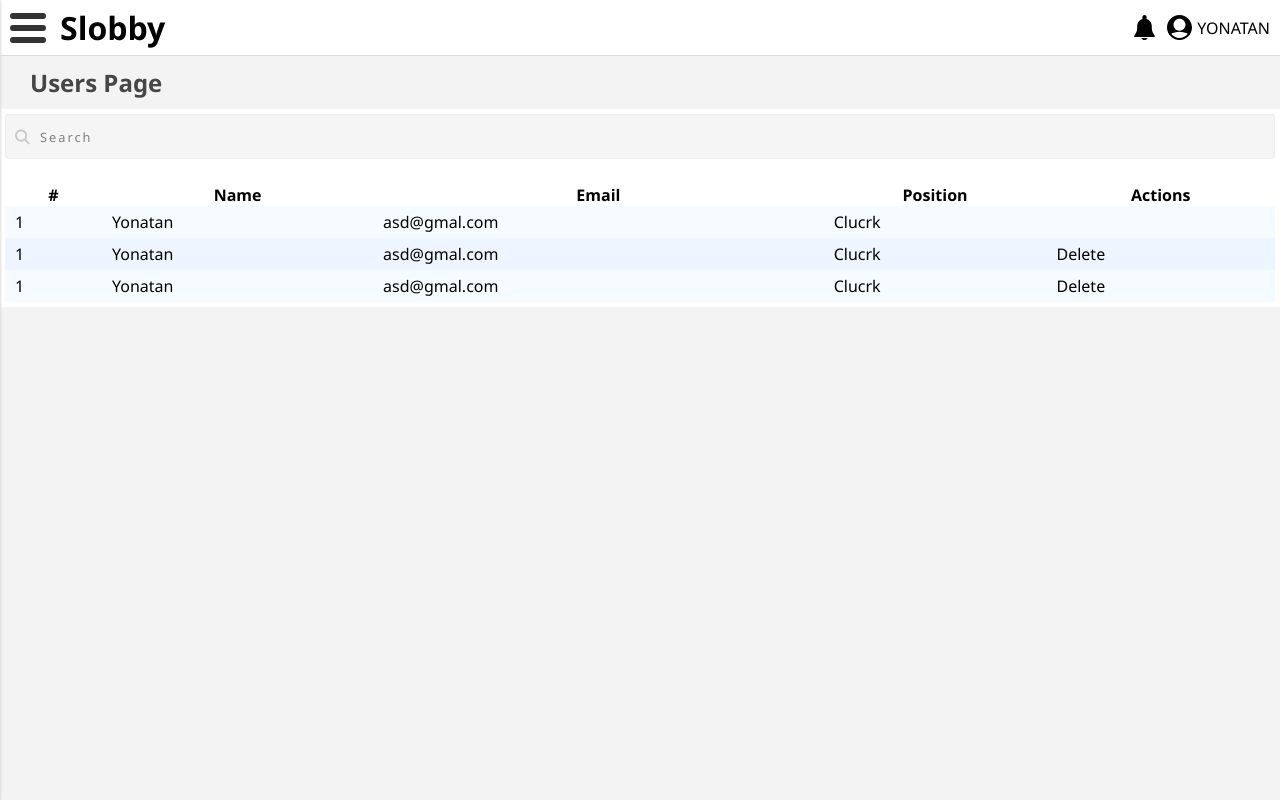
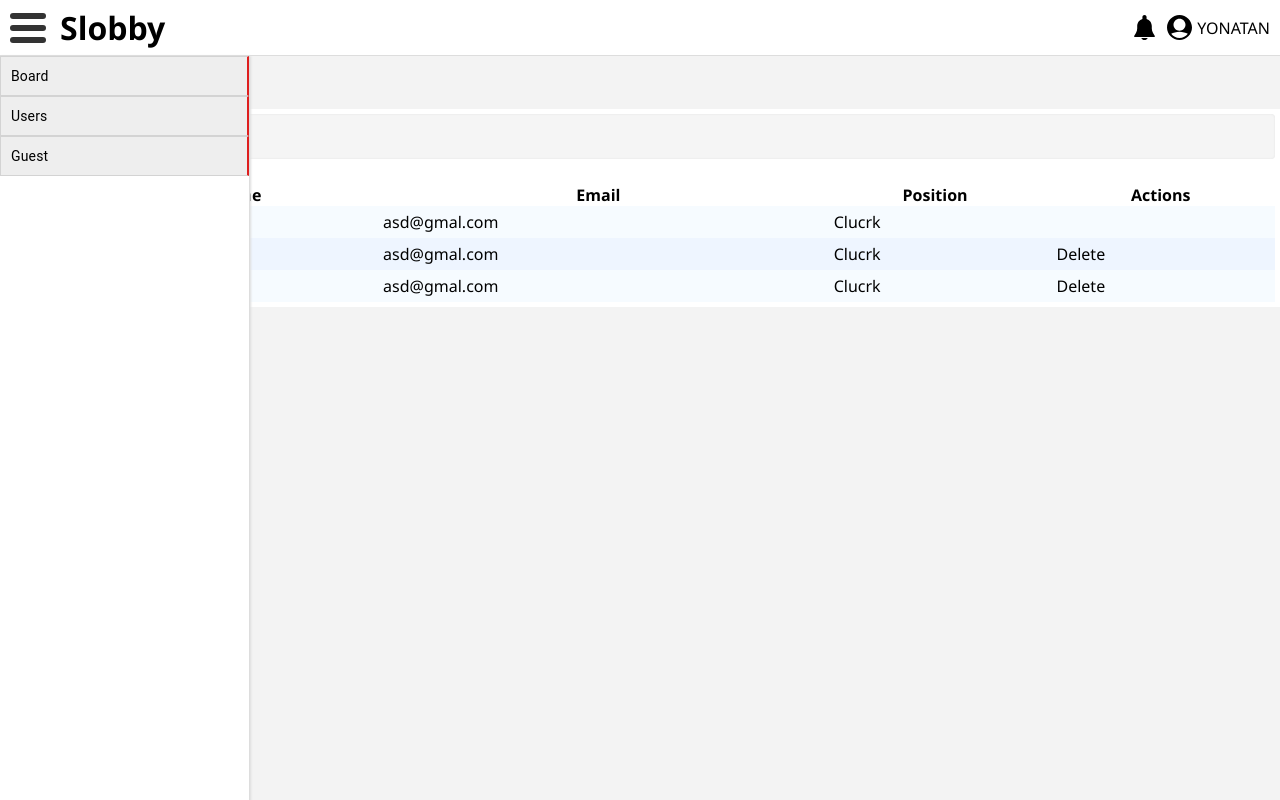
Before and after one commit to yonatansnir/slobby, a React (Create React App) app: page / in a window 1280 px wide. Built offline with nearby package versions, Linux system fonts and the light colour scheme.

Commit message:
added material ui for the styles of menu and added my styles also

```diff
--- a/package.json
+++ b/package.json
@@ -3,6 +3,8 @@
   "version": "0.1.0",
   "private": true,
   "dependencies": {
+    "@material-ui/core": "^4.9.9",
+    "@material-ui/icons": "^4.9.1",
     "@testing-library/jest-dom": "^4.2.4",
     "@testing-library/react": "^9.5.0",
     "@testing-library/user-event": "^7.2.1",
--- a/src/App.js
+++ b/src/App.js
@@ -6,10 +6,16 @@ import Header from './components/header/Header';
 import TasksNotes from './pages/TasksNotes/TasksNotes';
 import Users from './pages/users/Users';
 
+const items = [
+  { name: 'board', label: 'Board' },
+  { name: 'users', label: 'Users' },
+  { name: 'guest', label: 'Guest' },
+]
+
 const App = () => {
   return(
     <div className="wrapper">
-      <Menu />
+      <Menu items = {items} />
       <Header />
       <Users />
       {/* <Login /> */}
--- a/src/components/menu/Menu.jsx
+++ b/src/components/menu/Menu.jsx
@@ -1,14 +1,22 @@
 import React from 'react';
+import List from '@material-ui/core/List'
+import ListItem from '@material-ui/core/ListItem'
+import ListItemText from '@material-ui/core/ListItemText'
 
 const Menu = () => {
     return(
-        <div className="menu">
-            <h1>Slobby</h1>
-            <ul>
-                <li>Board</li>
-                <li>Users</li>
-                <li>Guest</li>
-            </ul>
+        <div className="sidenav">
+            <List disablePadding dense>
+                <ListItem className="menuItem" button>
+                    <ListItemText>Board</ListItemText>
+                </ListItem>
+                <ListItem className="menuItem" button>
+                    <ListItemText>Users</ListItemText>
+                </ListItem>
+                <ListItem className="menuItem" button>
+                    <ListItemText>Guest</ListItemText>
+                </ListItem>
+            </List>
         </div>
     )
 }
--- a/src/components/menu/_menu.scss
+++ b/src/components/menu/_menu.scss
@@ -1,19 +1,32 @@
-.menu{
+.sidenav{
     position: fixed;
     z-index: 10;
-    left: -250px;
-    width: 250px;
+    top: 56px;
     height: 100vh;
     background-color: rgb(255, 255, 255);
     box-shadow: 1px 0px 2px rgb(221, 221, 221);
     border-right: 1px solid rgb(221, 221, 221);
-    ul{
-        list-style: none;
-        li{
-            background-color: rgb(238, 238, 238);
-            border: 1px solid rgb(211, 211, 211);
-            border-right: 2px solid red;
-            padding: 5px 10px;
+
+    .menuItem{
+        background-color: rgb(238, 238, 238);
+        border: 1px solid rgb(211, 211, 211);
+        border-right: 2px solid #DE1E1E;
+        padding: 5px 10px;
+        &:active{
+            border-right-color: #256D2C ;
         }
     }
+    &.close{
+        left: -250px;
+    }
+    &.open{
+        left: 0;
+    }
+   @media #{$break1}{
+        width: 100%;
+   }
+   @media #{$break2open}{
+         width: 250px;
+   }
+
 }
--- /dev/null
+++ b/src/style/_variables.scss
@@ -0,0 +1,5 @@
+//breakpoints
+$break1: "(max-width: 680px)";
+$break2: "(min-width: 681px) and (max-width: 980px)";
+$break2open: "(min-width: 681px)";
+$break3open: "(min-width: 981px)";
--- a/src/style/style.css
+++ b/src/style/style.css
@@ -85,11 +85,10 @@ header .icon {
   fill: #0c075f;
 }
 
-.menu {
+.sidenav {
   position: fixed;
   z-index: 10;
-  left: -250px;
-  width: 250px;
+  top: 56px;
   height: 100vh;
   background-color: white;
   -webkit-box-shadow: 1px 0px 2px #dddddd;
@@ -97,15 +96,35 @@ header .icon {
   border-right: 1px solid #dddddd;
 }
 
-.menu ul {
-  list-style: none;
+.sidenav .menuItem {
+  background-color: #eeeeee;
+  border: 1px solid lightgray;
+  border-right: 2px solid #DE1E1E;
+  padding: 5px 10px;
 }
 
-.menu ul li {
-  background-color: #eeeeee;
-  border: 1px solid lightgray;
-  border-right: 2px solid red;
-  padding: 5px 10px;
+.sidenav .menuItem:active {
+  border-right-color: #256D2C;
+}
+
+.sidenav.close {
+  left: -250px;
+}
+
+.sidenav.open {
+  left: 0;
+}
+
+@media (max-width: 680px) {
+  .sidenav {
+    width: 100%;
+  }
+}
+
+@media (min-width: 681px) {
+  .sidenav {
+    width: 250px;
+  }
 }
 
 header {
--- a/src/style/style.scss
+++ b/src/style/style.scss
@@ -1,5 +1,6 @@
 @import './config';
 @import './button';
+@import 'variables';
 
 
 @import '../components/Icons/icons';
```
Also changed, not shown: 2 other files (tests, documents, lock files or other folders).
